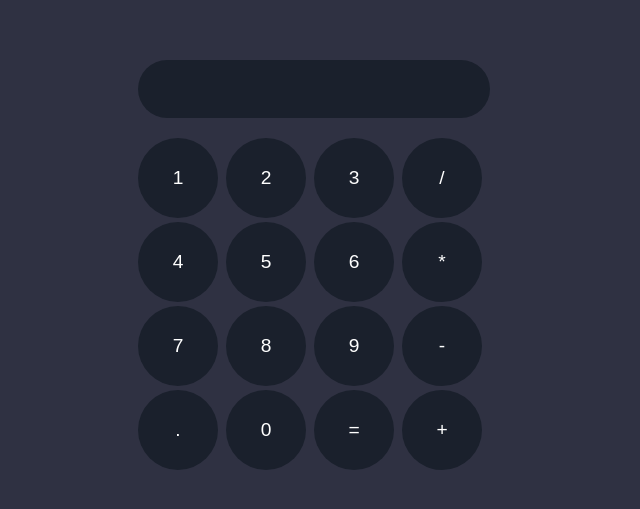
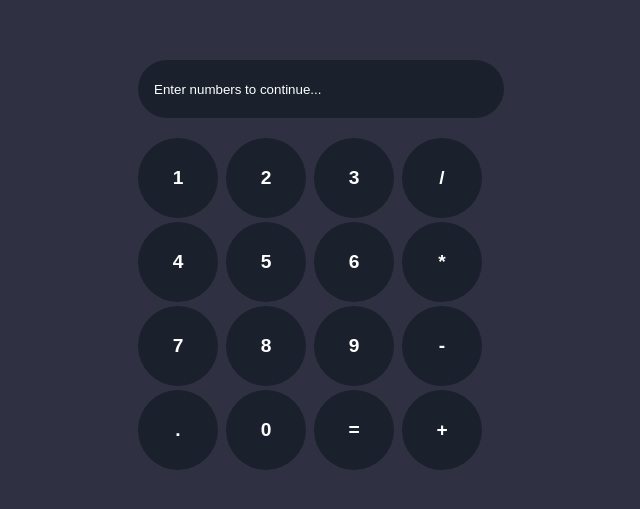
Before and after one commit to Bikram-ghuku/SBRC-calculator, a plain HTML site: page index.html in a window 1280 px wide. Shown: the part 135-644 px from the top of the page, without its empty margins (332-972 px from the left). Drawn offline with Linux system fonts and the light colour scheme.

Commit message:
refactor: ui

```diff
--- a/index.html
+++ b/index.html
@@ -9,7 +9,7 @@
 <body>
     <div class="calc-body">
         <div class="calc-disp">
-            <input type="text">
+            <input type="text" value="Enter numbers to continue..." readonly>
         </div>
         <div class="calc-row1 calc-row">
             <button>1</button>
--- a/styles.css
+++ b/styles.css
@@ -21,6 +21,7 @@ button{
     background-color: #1a202c;
     border-radius: 50%;
     font-size: larger;
+    font-weight: 800;
 }
 
 button:hover{
@@ -28,9 +29,11 @@ button:hover{
 }
 
 input{
+    padding-left: 1rem;
     border-radius: 2rem;
     margin-bottom: 1rem;
     background-color: #1a202c;
+    color: white;
     border: 0;
     margin-left: 0.25rem;
     height: 3.5rem;
```
